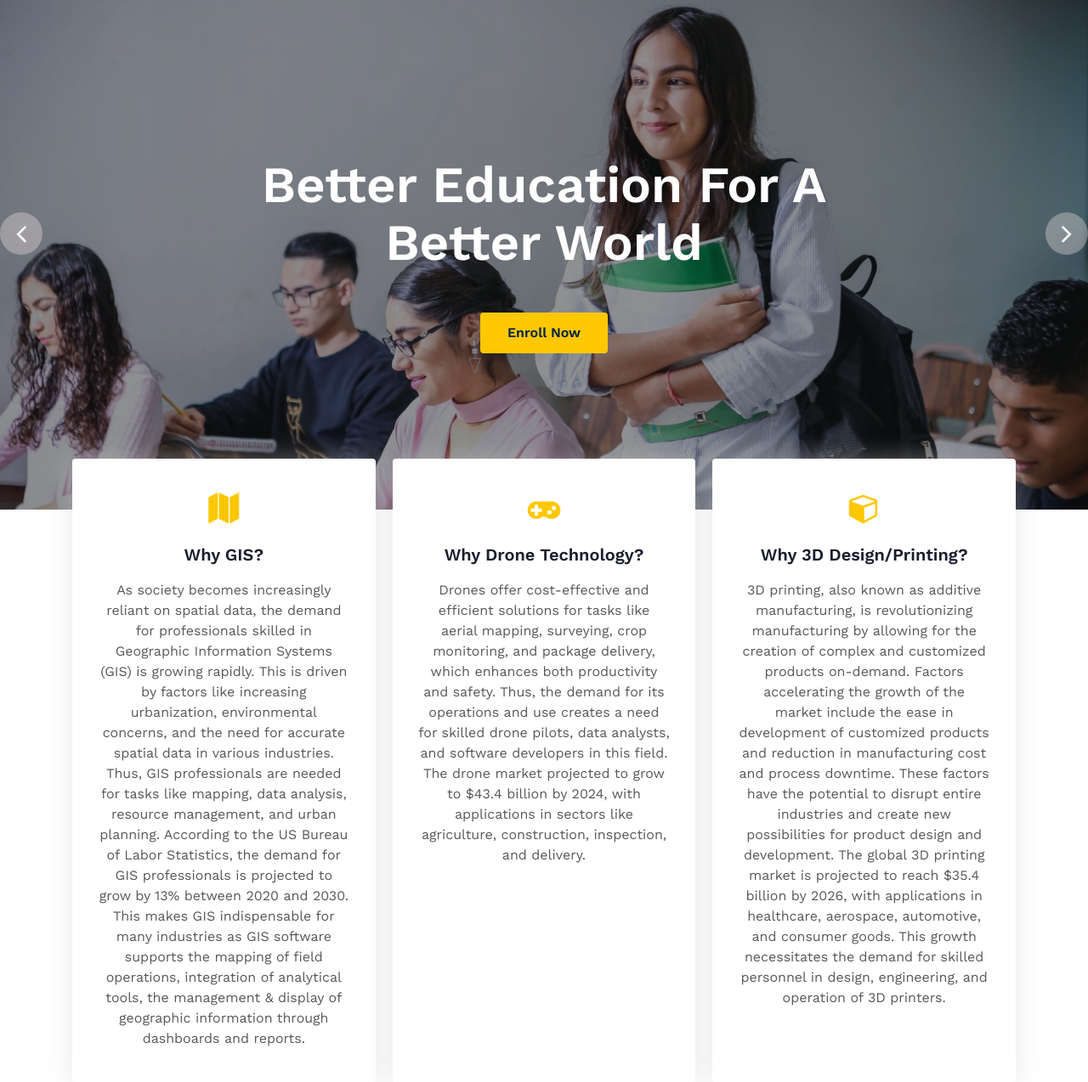
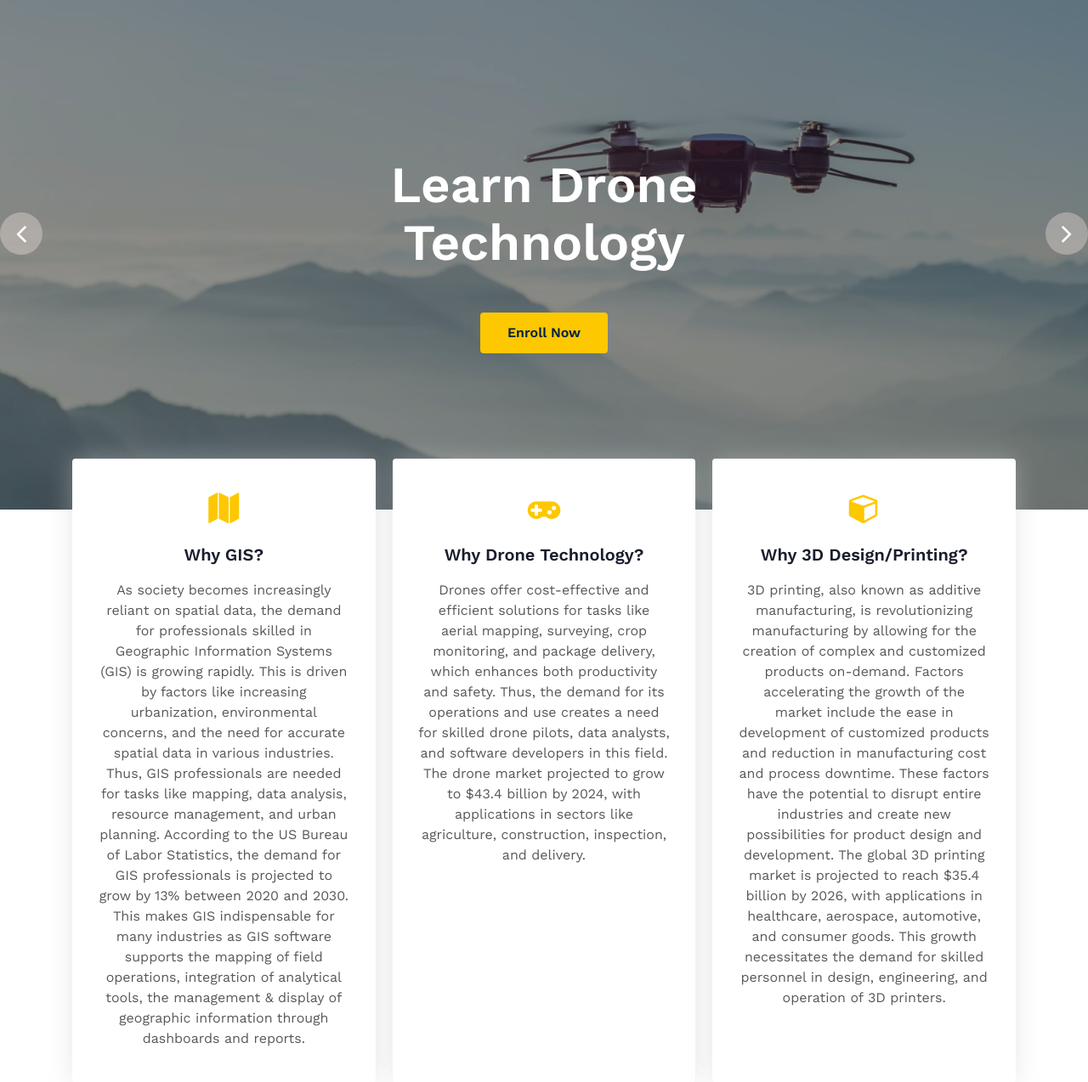
Before and after one commit to barth007/enrollmentfrom, a Django app: page / in a window 1280 px wide. Shown: the part 40-1314 px from the top of the page at 85% size. Run offline with Django 5.2, Linux system fonts and the light colour scheme; some libraries are stand-ins or nearby versions.

Commit message:
added slider images

```diff
--- a/templates/index.html
+++ b/templates/index.html
@@ -12,7 +12,7 @@ IGF Digital Skill Training
     <div class="companies20-content">
 
       <div class="owl-one owl-carousel owl-theme">
-        <div class="item">
+        <!-- <div class="item">
           <li>
             <div class="slider-info banner-view bg bg2" data-selector=".bg.bg2">
               <div class="banner-info">
@@ -26,14 +26,14 @@ IGF Digital Skill Training
               </div>
             </div>
           </li>
-        </div>
+        </div> -->
         <div class="item">
           <li>
             <div class="slider-info  banner-view banner-top1 bg bg2" data-selector=".bg.bg2">
               <div class="banner-info">
                 <div class="container">
                   <div class="banner-info-bg mx-auto text-center">
-                    <h5>Explore The World Of Our Graduates</h5>
+                    <h5>Learn  Drone Technology</h5>
                     <a class="btn btn-secondary btn-theme2 mt-md-5 mt-4" href="/enroll">Enroll Now</a>
                   </div>
                 </div>
@@ -55,7 +55,7 @@ IGF Digital Skill Training
             </div>
           </li>
         </div>
-        <div class="item">
+        <!-- <div class="item">
           <li>
             <div class="slider-info banner-view banner-top3 bg bg2" data-selector=".bg.bg2">
               <div class="banner-info">
@@ -68,7 +68,7 @@ IGF Digital Skill Training
               </div>
             </div>
           </li>
-        </div>
+        </div> -->
       </div>
     </div>
 
--- a/templates/policies.html
+++ b/templates/policies.html
@@ -16,7 +16,7 @@
 
 <div class="container">
     <div class="row">
-        <div class="col-12 m-md-4">
+        <div class="col-12 m-md-5">
 
 
                 <h2 id="#privacy">Privacy Policy</h2>
@@ -169,7 +169,7 @@
 
         </div>
 
-        <div class="col-12 m-md-4 mt-5">
+        <div class="col-12 m-md-4 mt-4">
 
             <h2 id="#GBV">Gender-Based Violence (GBV) Policy</h2>
 
```
Also changed, not shown: static/enrollment/images/1.jpg, static/enrollment/images/2.jpg, static/enrollment/images/22 (1).jpg (added), static/enrollment/images/22 (2).jpg (added), static/enrollment/images/22 (3).jpg (added), static/enrollment/images/3.jpg.
